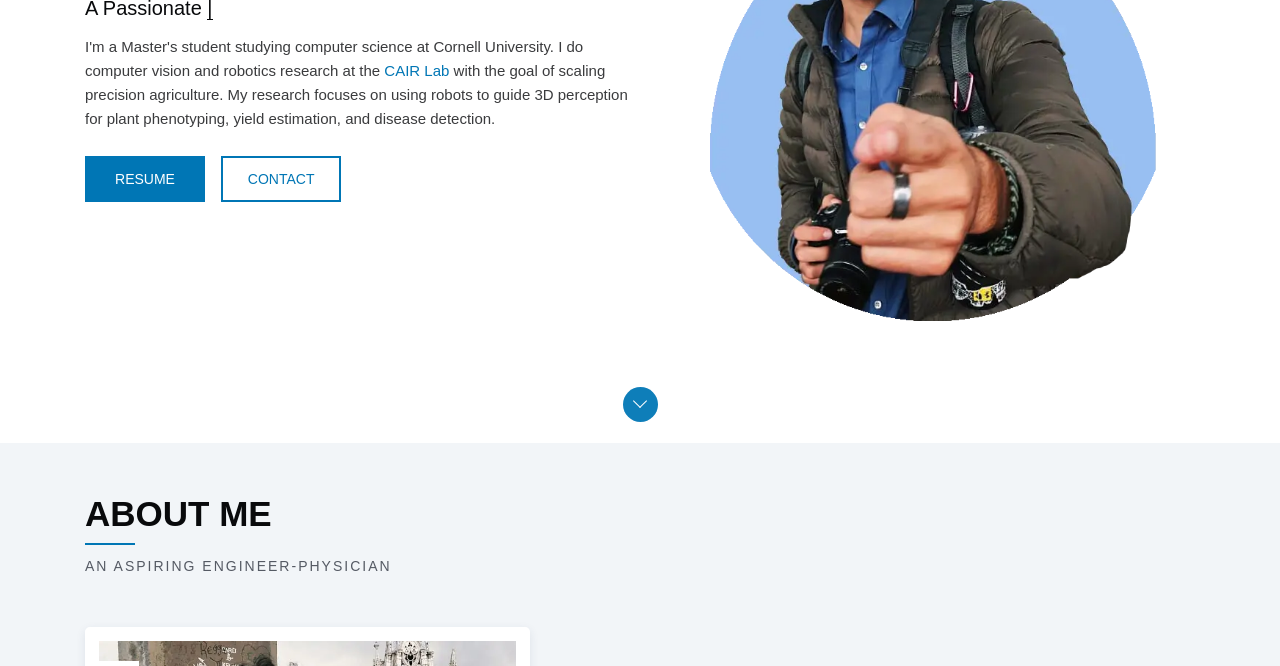
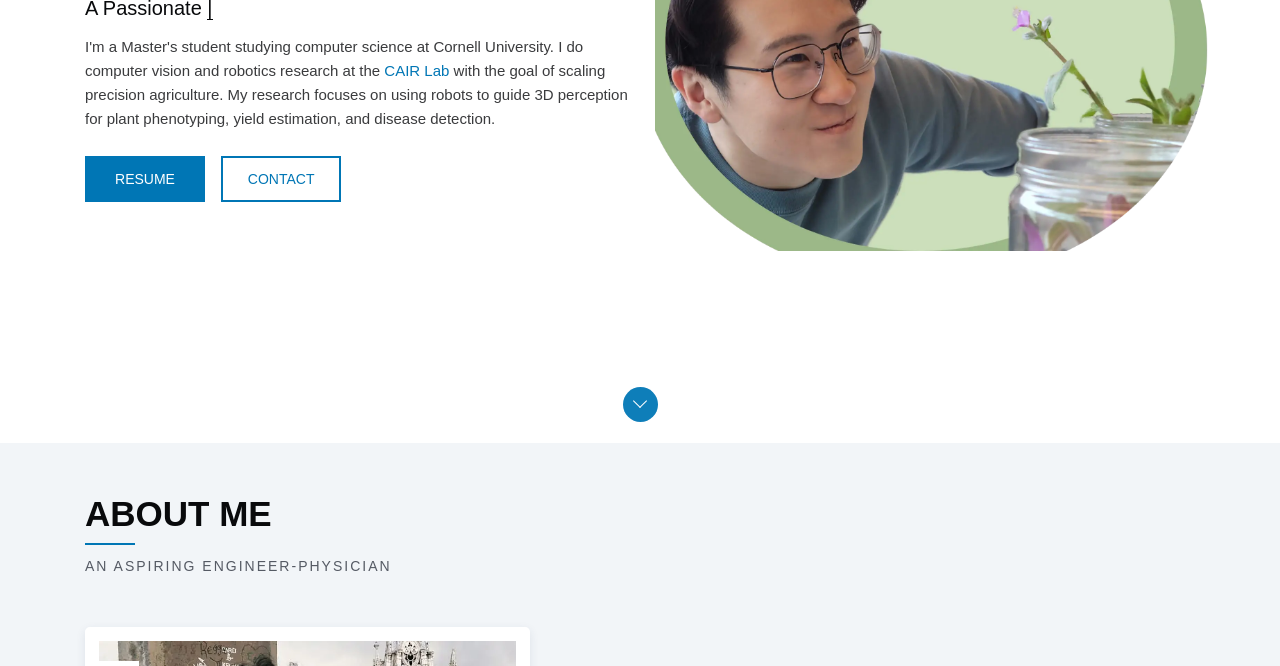
Before and after one commit to jmoon0714/jonathanmoon.github.io, a plain HTML site: page index.html in a window 1280 px wide. Shown: the part 357-1023 px from the top of the page. Drawn offline with Linux system fonts and the light colour scheme.

Commit message:
changed signature

```diff
--- a/index.html
+++ b/index.html
@@ -94,7 +94,7 @@
                         </div>
                     </div>
                     <div class="custom-div portrait-header">
-                        <img src="static/img/portrait_circle_blue.webp" width="300" height="300" alt="Jonathan Moon">
+                        <img src="static/img/pfp.webp" width="300" height="300" alt="Jonathan Moon">
                     </div>
                 </div>
             </div>
```
